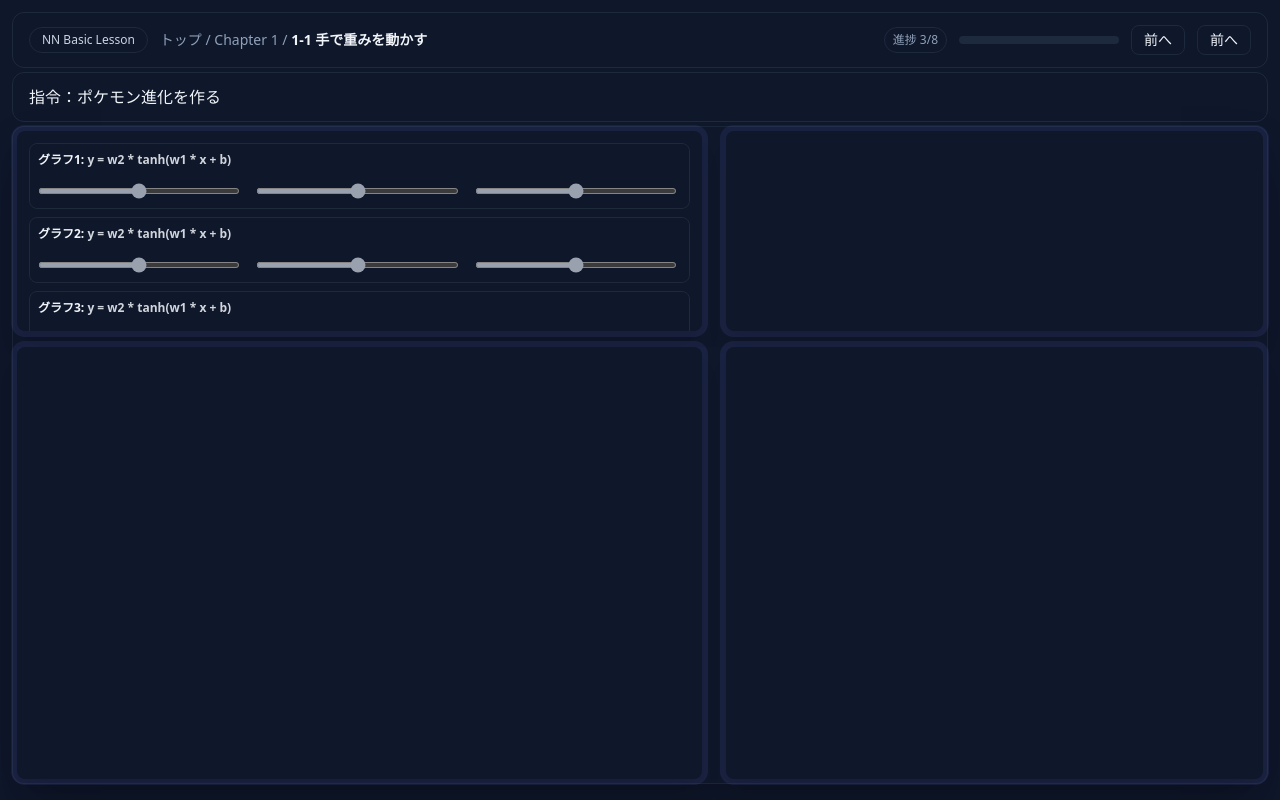
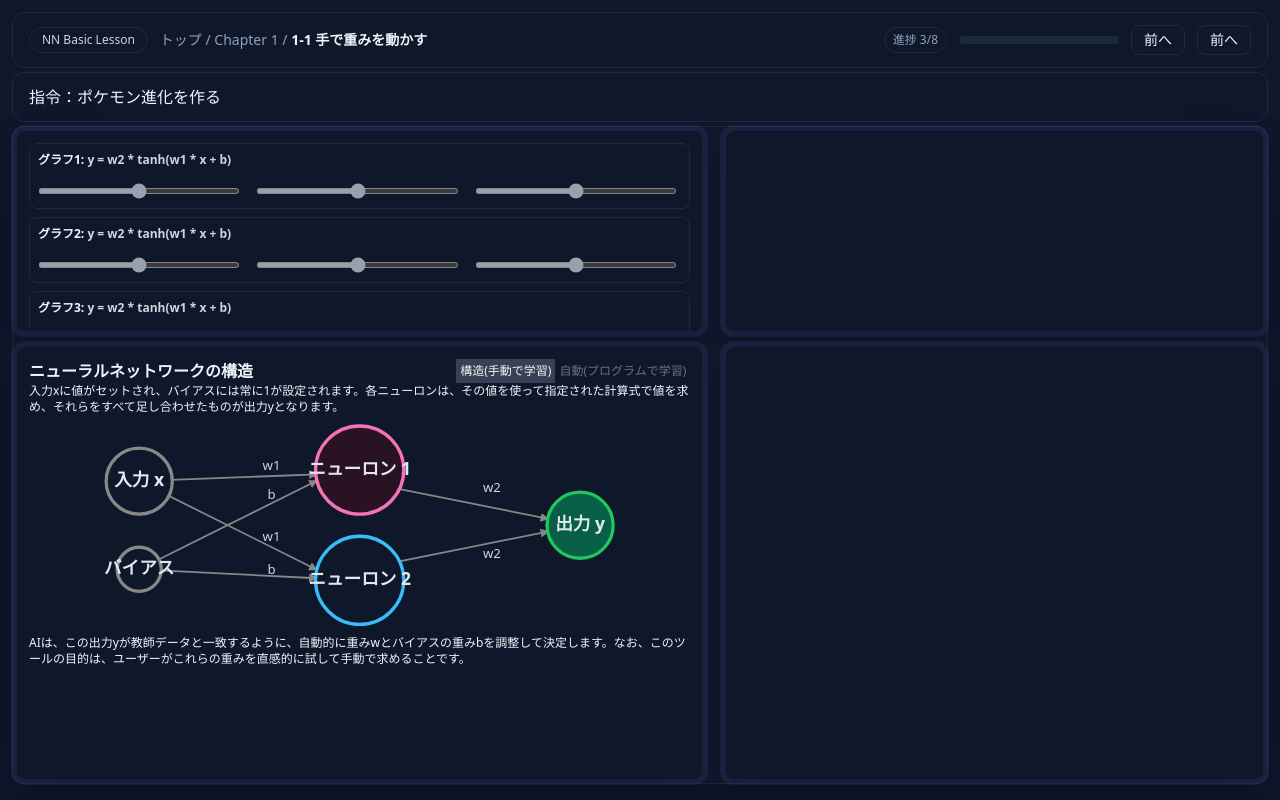
Before and after one commit to toyohisa2nakada/learning-from-ai-failures, a Next.js app: page /chapter/image-generation in a window 1280 px wide. Built offline with nearby package versions, Linux system fonts and the light colour scheme.

Commit message:
image-generation作成のための準備

```diff
--- a/app/chapter/image-generation/page.tsx
+++ b/app/chapter/image-generation/page.tsx
@@ -1,9 +1,24 @@
 "use client"
-import Image from "next/image";
+import { useEffect, useState } from "react";
+import Editor from "@/components/Editor";
+import NeuralNetGraph from "@/components/NeuralNetGraph";
+
 
 export default function Home() {
+  // 手動で重みの変更
   function onChangeWeight(id: string, value: string): void {
   }
+  // 手動学習、自動（プログラム）学習の切り替え (manual / programming)
+  const [programmingMode, setProgrammingMode] = useState('manual');
+  const btnStates = ["bg-gray-700 text-gray-100 cursor-pointer p-1", "bg-transparent text-gray-500 cursor-pointer p-1",];
+  const [btnStatusManual, btnStatusProgramming] = programmingMode === 'manual' ? [btnStates[0], btnStates[1]] : [btnStates[1], btnStates[0]];
+  // iframe->カスタムタグのEditor->経由で受け取るプログラムでアップデートした重み
+  function onUpdateWeight(weights: Record<string, number>) {
+  }
+
+  useEffect(() => {
+  });
+
   return (
     <div className="h-full min-h-0 grid grid-rows-[auto_1fr_auto] gap-1 bg-inherit">
       {/* 指令エリア */}
@@ -61,6 +76,14 @@ export default function Home() {
 
             {/* ニューラルネットワークの構造 */}
             <div id="drawing-area" className="left-panel relative">
+              <div className="flex justify-between items-center">
+                <div className="text-base font-semibold m-0">ニューラルネットワークの構造</div>
+                <div className="text-xs flex">
+                  <button className={btnStatusManual} onClick={() => setProgrammingMode('manual')}>構造(手動で学習)</button>
+                  <button className={btnStatusProgramming} onClick={() => setProgrammingMode('programming')}>自動(プログラムで学習)</button>
+                </div>
+              </div>
+              {programmingMode === 'manual' ? <NeuralNetGraph /> : <Editor onUpdateWeight={onUpdateWeight} />}
             </div>
 
             {/* グラフの可算結果 */}
```
